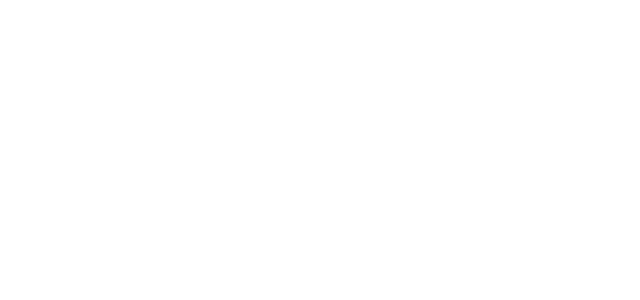
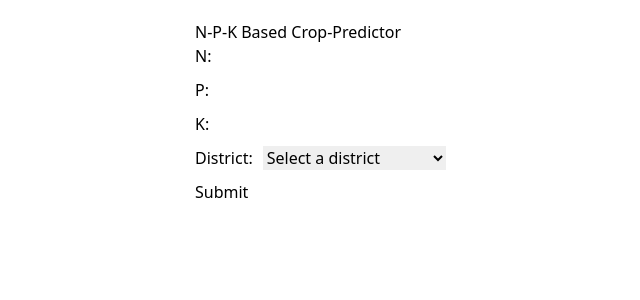
Before and after one commit to MINIPROJECT-2K24/Farm-Connect, a React (Create React App) app in the folder client/: page /npk-model in a window 1280 px wide. Before the commit this address had no page. Shown: the top 300 px of the page, without its empty margins (215-855 px from the left). Built offline with nearby package versions, Linux system fonts and the light colour scheme.

Commit message:
model frontend and increase in headings font done

```diff
--- a/client/src/App.js
+++ b/client/src/App.js
@@ -17,7 +17,7 @@
 import FarmerRegister from "./pages/FarmerRegister";
 import BuyerRegister from "./pages/BuyerRegister";
 import { AiCropAdvisor } from "./pages/AiTranslate";
-
+import Npkmodel from "./pages/Npkmodel";
 const App = () => {
   const [isLoggedIn, setIsLoggedIn] = useState(!!localStorage.getItem("token"));
   const role = localStorage.getItem("role");
@@ -40,6 +40,7 @@
         <Route path="/register-buyer" element={<BuyerRegister />} />
         <Route path="/farmer-details" element={<FarmerDetails />} />
         <Route path="/weather" element={<Weather />} />
+        <Route path="/npk-model" element={<Npkmodel/>}/>
         <Route
           path="/dashboard"
           element={
--- a/client/src/components/Navbar.css
+++ b/client/src/components/Navbar.css
@@ -20,12 +20,20 @@
 
 .dashboard-button,
 .navbar-button,
-.ai-button {
+.ai-button,
+.model-button {
   padding: 10px 15px;
   background-color: #0c1014; /* Blue color */
   color: white;
   border: none;
   cursor: pointer;
+}
+
+.navbar-button{
+  margin-right: 100px;
+}
+.dashboard-button{
+ margin-right: 10px;
 }
 
 .navbar-button {
--- a/client/src/components/Navbar.js
+++ b/client/src/components/Navbar.js
@@ -25,6 +25,17 @@
       <div className="navbar-right">
         {role === "farmer" && (
           <>
+          <button onClick={()=>navigate("/npk-model")}
+           className="model-button"
+           >
+          N-P-k predictor
+          </button>
+          <button
+          onClick={() => navigate("/cropanalyze")}
+          className="ai-button"
+          >
+          CropAI
+          </button>
             <button onClick={handleWeatherForecast} className="navbar-button">
               Weather Forecast
             </button>
@@ -35,12 +46,6 @@
               Dashboard
             </button>
 
-            <button
-              onClick={() => navigate("/cropanalyze")}
-              className="ai-button"
-            >
-              CropAI
-            </button>
           </>
         )}
         <button onClick={handleLogout} className="navbar-button">
--- a/client/src/pages/AiTranslate.js
+++ b/client/src/pages/AiTranslate.js
@@ -1,6 +1,7 @@
 import React, { useState } from "react";
+import ReactMarkdown from 'react-markdown';
+
 import axios from "axios";
-
 export const AiCropAdvisor = () => {
   const [formData, setFormData] = useState({
     cropName: "",
@@ -55,6 +56,7 @@
           setMessages((prev) => [
             ...prev,
             { type: "bot", text: "Here are the recommendations for your crop:" },
+            { type: "steps", steps },
           ]);
 
           steps.forEach((step, i) => {
@@ -88,6 +90,15 @@
       setLoading(false);
     }
   };
+  function StepsComponent({ steps }) {
+    return (
+      <div>
+        {steps.map((step, index) => (
+          <ReactMarkdown key={index}>{step}</ReactMarkdown>
+        ))}
+      </div>
+    );
+  }
   return (
     <div className="flex flex-col lg:flex-row w-full h-screen bg-gray-100 mb-20">
       {/* Left Side: Form */}
@@ -227,23 +238,28 @@
       </div>
 
       {/* Right Side: AI Responses */}
+      {/* Right Side: AI Responses */}
       <div className="w-full lg:w-1/2 p-6 bg-gray-50 overflow-y-auto">
       <h2 className="text-2xl font-bold mb-4">AI Crop Advisor</h2>
-        <div className="space-y-6">
-          {messages.map((msg, index) => (
+      <div className="space-y-5">
+      {messages.map((msg, index) => {
+      if (msg.type === "steps") {
+      return (
         <div
           key={index}
           className={`${
-                msg.type === "bot"
-                  ? "bg-gray-200 text-gray-900"
-                  : "bg-blue-500 text-white"
+            msg.type==="bot"
+              ? "bg-gray-200 text-grey-900"
+              : "bg-grey-500 text-black"
           } p-3 rounded-lg max-w-2xl ${
             msg.type === "bot" ? "self-start" : "self-end"
           }`}
         >
-              {msg.text}
+         <StepsComponent  steps={msg.steps} />
         </div>
-          ))}
+      );
+    }
+    })}
     {loading && (
       <div className="bg-gray-200 text-gray-900 p-3 rounded-lg max-w-lg self-start">
         Typing...
@@ -251,6 +267,30 @@
     )}
   </div>
 </div>
+
+
+
+
+
+
+
+
+
+
+
+
+
+
+
+
+
+
+
+
+
+
+
+
     </div>
   );
 };
--- /dev/null
+++ b/client/src/pages/Npkmodel.js
@@ -0,0 +1,125 @@
+import React, { useState } from 'react';
+import axios from 'axios';
+
+const NpkModel = () => {
+  const [formData, setFormData] = useState({
+    N: '',
+    P: '',
+    K: '',
+    district: '',
+  });
+  const [districts] = useState([
+    'BAGALKOTE',
+    'BENGALURU - URBAN',
+    'BENGALURU - RURAL',
+    'BELAGAVI',
+    'BALLARI',
+    'BIDAR',
+    'VIJAYAPURA',
+    'CHAMARAJANAGAR',
+    'CHICKBALLAPUR',
+    'CHIKMAGALUR',
+    'CHITRADURGA',
+    'DAKSHINA KANNADA',
+    'DAVANAGERE',
+    'DHARWAD',
+    'GADAG',
+    'KALBURGI',
+    'HASSAN',
+    'HAVERI',
+    'KODAGU',
+    'KOLAR',
+    'KOPPAL',
+    'MANDYA',
+    'MYSURU',
+    'RAICHUR',
+    'RAMANAGARAM',
+    'SHIVAMOGGA',
+    'TUMAKURU',
+    'UDUPI',
+    'UTTARA KANNADA',
+    'YADGIR',
+  ]);
+  const [response, setResponse] = useState(null);
+
+  const handleChange = (e) => {
+    const { name, value } = e.target;
+    setFormData((prev) => ({ ...prev, [name]: value }));
+  };
+
+  const handleSubmit = async (e) => {
+    e.preventDefault();
+    try {
+      const res = await axios.post('http://localhost:5000/api/process', formData);
+      setResponse(res.data);
+    } catch (error) {
+      setResponse({ error: 'An error occurred while processing your request.' });
+    }
+  };
+
+  return (
+    <div style={{ padding: '20px', maxWidth: '500px', margin: 'auto' }}>
+      <h1>N-P-K Based Crop-Predictor</h1>
+      <form onSubmit={handleSubmit}>
+        <div style={{ marginBottom: '10px' }}>
+          <label>N:</label>
+          <input
+            type="number"
+            name="N"
+            value={formData.N}
+            onChange={handleChange}
+            required
+            style={{ marginLeft: '10px' }}
+          />
+        </div>
+        <div style={{ marginBottom: '10px' }}>
+          <label>P:</label>
+          <input
+            type="number"
+            name="P"
+            value={formData.P}
+            onChange={handleChange}
+            required
+            style={{ marginLeft: '10px' }}
+          />
+        </div>
+        <div style={{ marginBottom: '10px' }}>
+          <label>K:</label>
+          <input
+            type="number"
+            name="K"
+            value={formData.K}
+            onChange={handleChange}
+            required
+            style={{ marginLeft: '10px' }}
+          />
+        </div>
+        <div style={{ marginBottom: '10px' }}>
+          <label>District:</label>
+          <select
+            name="district"
+            value={formData.district}
+            onChange={handleChange}
+            required
+            style={{ marginLeft: '10px' }}
+          >
+            <option value="" disabled>Select a district</option>
+            {districts.map((district) => (
+              <option key={district} value={district}>{district}</option>
+            ))}
+          </select>
+        </div>
+        <button type="submit">Submit</button>
+      </form>
+
+      {response && (
+        <div style={{ marginTop: '20px' }}>
+          <h3>Response:</h3>
+          <pre>{JSON.stringify(response, null, 2)}</pre>
+        </div>
+      )}
+    </div>
+  );
+};
+
+export default NpkModel;
```
Also changed, not shown: 1 other file (tests, documents, lock files or other folders). Lines whose indentation alone changed are shown as unchanged.
